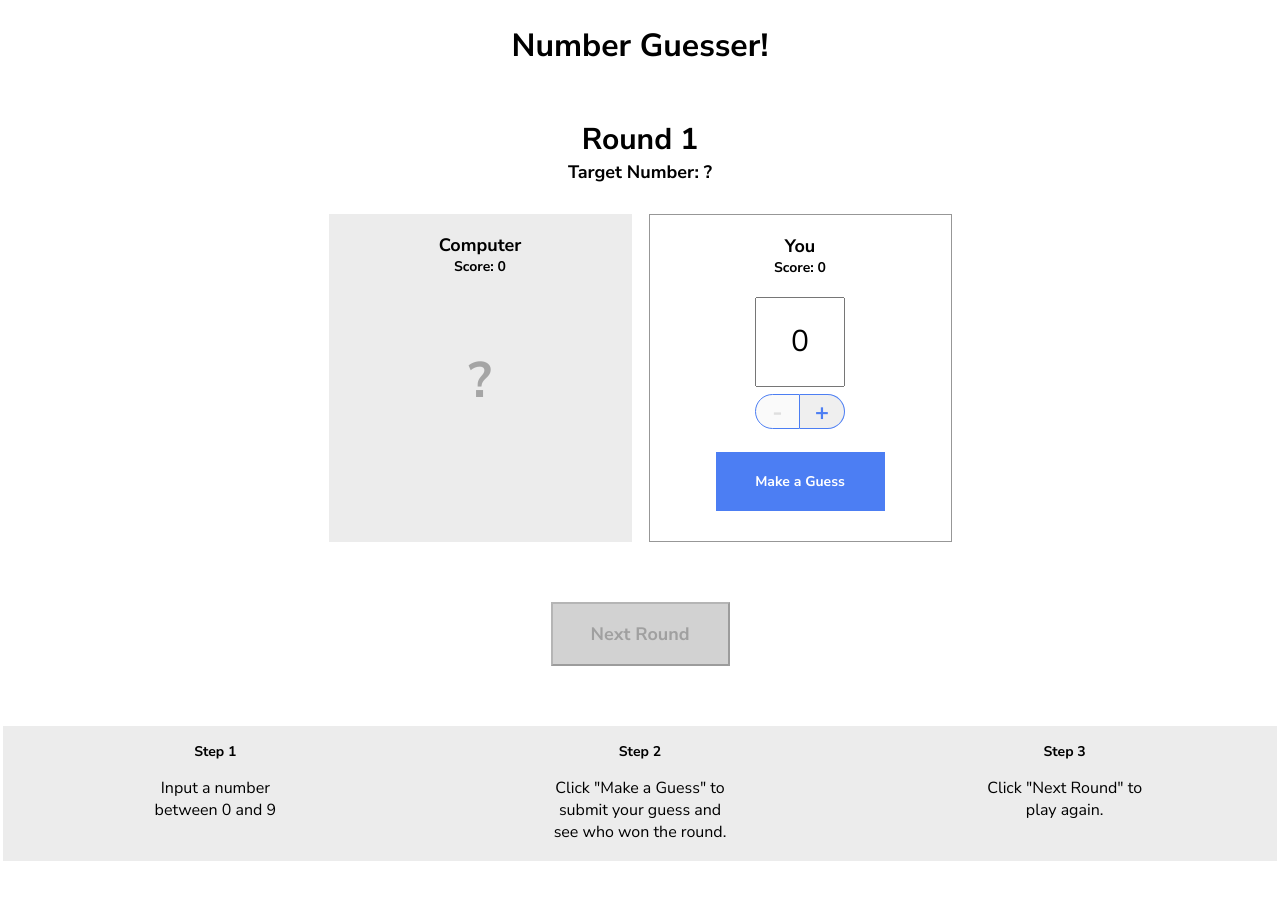
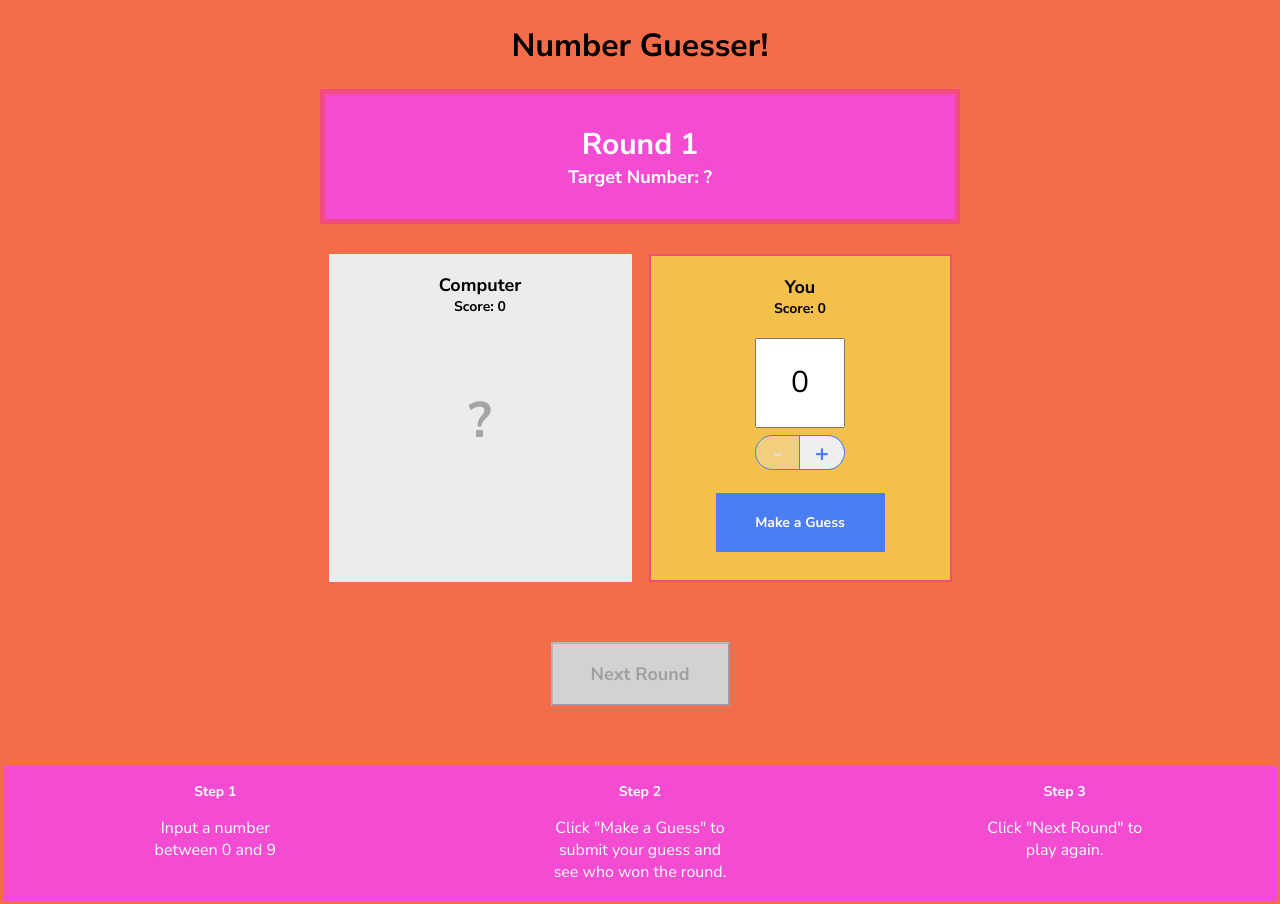
Before and after one commit to naeepalm/CodecademyNumberGuesser, a plain HTML site: page index.html in a window 1280 px wide. Before the commit the page ends 864 px from the top, so only its background shows below. Drawn offline with Linux system fonts and the light colour scheme.

Commit message:
styling changes

```diff
--- a/style.css
+++ b/style.css
@@ -6,7 +6,7 @@
 body {
   margin: 0 auto;
   padding: 3px;
-  background-color: #fff;
+  background-color: #F36D4B;
 }
 
 .game-container {
@@ -21,10 +21,14 @@ header {
 }
 
 .rounds {
+  color: white;
+  background-color: #F34BD2 ;
+  border: 5px solid #F34B7E;
   display: flex;
   flex-direction: column;
   align-items: center;
   margin-bottom: 30px;
+  padding-bottom: 30px;
 }
 
 .round-label {
@@ -87,7 +91,8 @@ header {
 }
 
 .human-guess {
-  border: 1px solid #979797;
+  border: 2px solid #F34B7E;
+  background-color: #F3C14B;
 }
 
 .guess input {
@@ -172,7 +177,8 @@ input[type=number]::-webkit-inner-spin-button {
 }
 
 .instructions {
-  background-color: #ececec;
+  color: white;
+  background-color: #F34BD2;
   width: 100%;
   display: flex;
   justify-content: space-around;
```
Also changed, not shown: script.js (line endings or trailing spaces).
